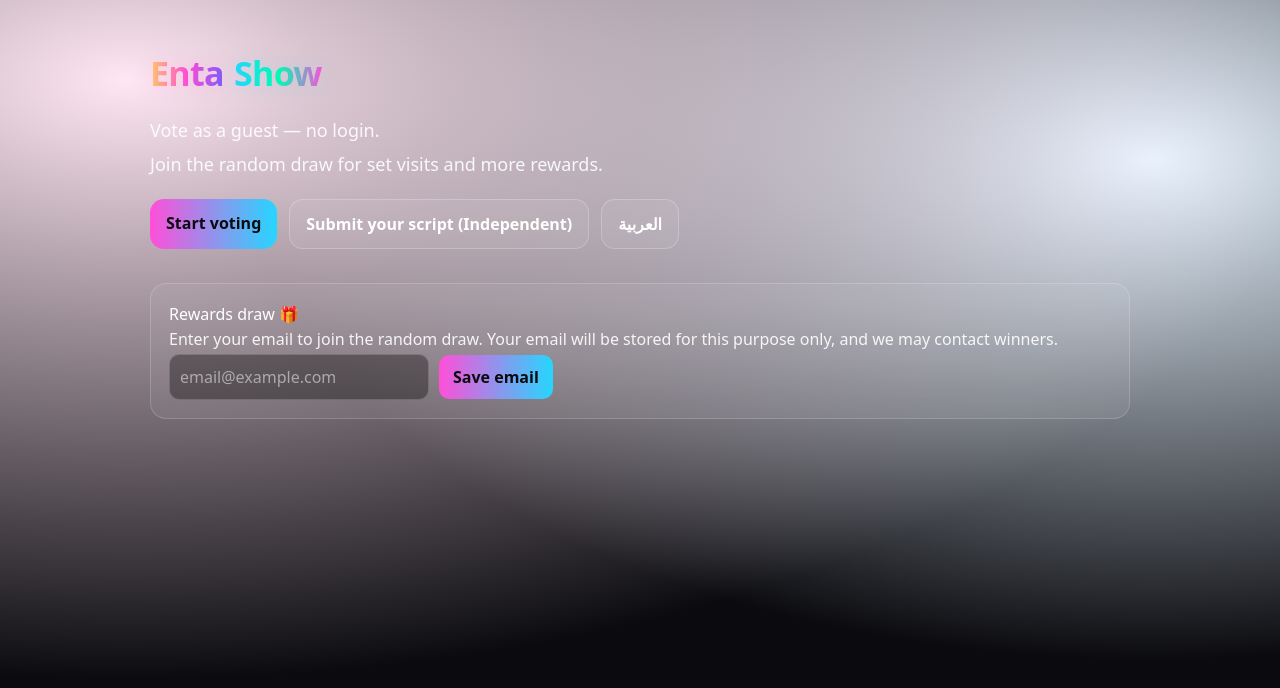
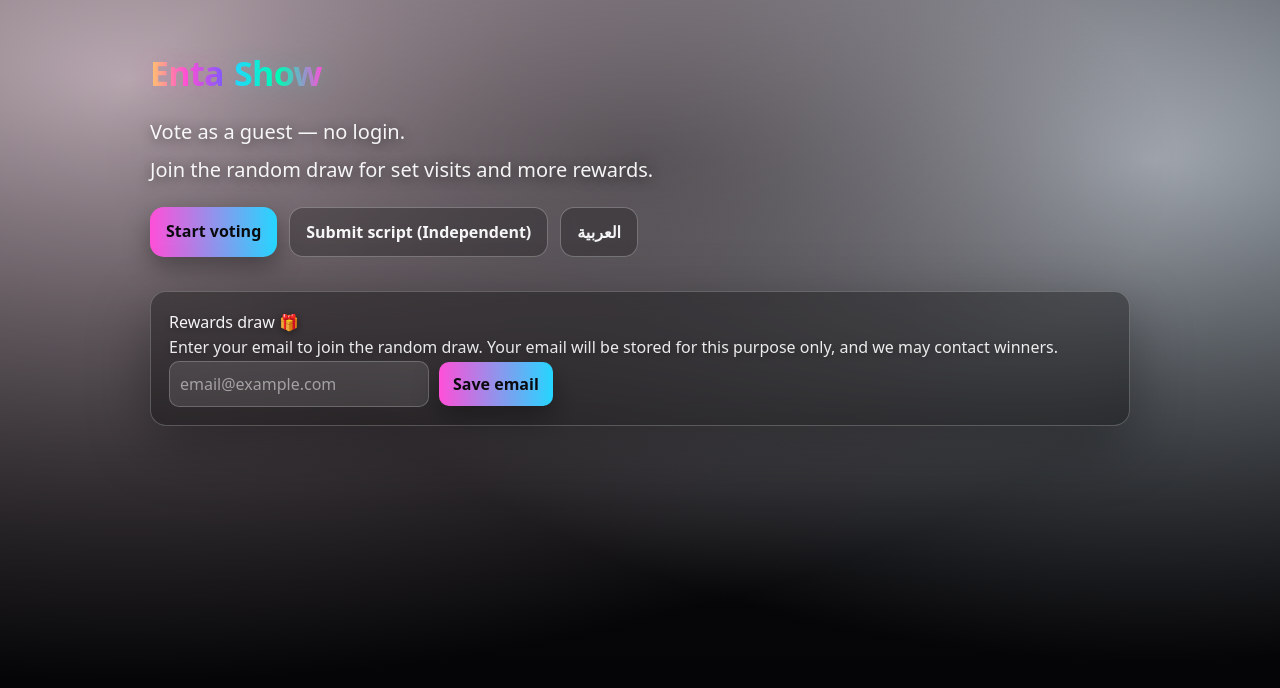
Before and after one commit to msabridevs/entashow, a Next.js app: page /en in a window 1280 px wide. Shown: the top 688 px of the page. Built offline with nearby package versions, Linux system fonts and the light colour scheme.

Commit message:
IP identifier and en visible

```diff
--- a/src/app/api/guest-vote/route.ts
+++ b/src/app/api/guest-vote/route.ts
@@ -1,20 +1,45 @@
+// src/app/api/guest-vote/route.ts
 import { NextResponse } from "next/server";
 import { createServerSupabaseClient } from "@/lib/supabase/server";
 
+function getClientIp(req: Request): string | null {
+  // Cloudflare (most reliable when orange-cloud proxy is ON)
+  const cf = req.headers.get("cf-connecting-ip");
+  if (cf) return cf.trim();
+
+  // Other common reverse-proxy headers
+  const xr = req.headers.get("x-real-ip");
+  if (xr) return xr.trim();
+
+  // Vercel / standard proxy header (may include multiple IPs)
+  const xff = req.headers.get("x-forwarded-for");
+  if (xff) return xff.split(",")[0].trim();
+
+  return null;
+}
+
 export async function POST(req: Request) {
   const { roundId, workId, fingerprint } = await req.json();
+
+  if (!roundId || !workId || !fingerprint) {
+    return new NextResponse("missing params", { status: 400 });
+  }
+
   const supabase = await createServerSupabaseClient();
-
-  const ip = req.headers.get("x-forwarded-for")?.split(",")[0] ?? null;
+  const ip = getClientIp(req);
 
   const { error } = await supabase.rpc("cast_guest_vote", {
     p_round_id: roundId,
     p_work_id: workId,
     p_fingerprint: fingerprint,
-    p_ip: ip,
+    p_ip: ip, // <-- IP is now captured and stored
   });
 
-  if (error) return new NextResponse("duplicate", { status: 409 });
+  // Duplicate vote (fingerprint or IP unique constraint) will land here
+  if (error) {
+    return new NextResponse("duplicate_or_failed", { status: 409 });
+  }
+
   return NextResponse.json({ ok: true });
 }
 
@@ -24,6 +49,10 @@ export async function DELETE(req: Request) {
   const workId = url.searchParams.get("workId");
   const fingerprint = url.searchParams.get("fingerprint");
 
+  if (!roundId || !workId || !fingerprint) {
+    return new NextResponse("missing params", { status: 400 });
+  }
+
   const supabase = await createServerSupabaseClient();
 
   const { error } = await supabase.rpc("revoke_guest_vote", {
@@ -32,6 +61,9 @@ export async function DELETE(req: Request) {
     p_fingerprint: fingerprint,
   });
 
-  if (error) return new NextResponse("failed", { status: 400 });
+  if (error) {
+    return new NextResponse("failed", { status: 400 });
+  }
+
   return NextResponse.json({ ok: true });
 }
--- a/src/app/en/page.tsx
+++ b/src/app/en/page.tsx
@@ -33,7 +33,7 @@ export default function EnglishHome() {
     });
 
     if (res.status === 409) return setMsg("This email is already registered.");
-    if (!res.ok) return setMsg("Failed. Please check your email.");
+    if (!res.ok) return setMsg("Failed to save. Please check your email.");
 
     setMsg("Saved for the draw 🎉");
     setEmail("");
@@ -49,14 +49,37 @@ export default function EnglishHome() {
           "radial-gradient(1200px 600px at 10% 10%, #ffe7f3, transparent), radial-gradient(900px 500px at 90% 20%, #e6f3ff, transparent), #0b0b0f",
         color: "#fff",
         fontFamily: "system-ui, Arial",
+        position: "relative",
+        overflow: "hidden",
       }}
     >
-      <div style={{ maxWidth: 980, margin: "0 auto" }}>
+      {/* Contrast overlay (fix readability) */}
+      <div
+        aria-hidden="true"
+        style={{
+          position: "absolute",
+          inset: 0,
+          background:
+            "radial-gradient(900px 420px at 50% 20%, rgba(0,0,0,0.32), transparent 60%), linear-gradient(to bottom, rgba(0,0,0,0.25), rgba(0,0,0,0.58))",
+          pointerEvents: "none",
+        }}
+      />
+
+      <div style={{ maxWidth: 980, margin: "0 auto", position: "relative" }}>
         <div style={{ marginBottom: 14 }}>
           <EntaShowLogo variant="en" />
         </div>
 
-        <p style={{ fontSize: 18, opacity: 0.9, lineHeight: 1.9, marginTop: 10 }}>
+        <p
+          style={{
+            fontSize: 20,
+            opacity: 1,
+            lineHeight: 1.9,
+            marginTop: 10,
+            color: "rgba(255,255,255,0.94)",
+            textShadow: "0 2px 12px rgba(0,0,0,0.55)",
+          }}
+        >
           Vote as a guest — no login.
           <br />
           Join the random draw for set visits and more rewards.
@@ -72,6 +95,7 @@ export default function EnglishHome() {
               color: "#0b0b0f",
               background: "linear-gradient(90deg, #ff4fd8, #25d6ff)",
               fontWeight: 800,
+              boxShadow: "0 10px 26px rgba(0,0,0,0.35)",
             }}
           >
             Start voting
@@ -83,13 +107,14 @@ export default function EnglishHome() {
               padding: "12px 16px",
               borderRadius: 14,
               textDecoration: "none",
-              color: "#fff",
-              border: "1px solid rgba(255,255,255,0.22)",
-              background: "rgba(255,255,255,0.06)",
-              fontWeight: 650,
+              color: "rgba(255,255,255,0.95)",
+              border: "1px solid rgba(255,255,255,0.28)",
+              background: "rgba(0,0,0,0.25)",
+              fontWeight: 700,
+              backdropFilter: "blur(10px)",
             }}
           >
-            Submit your script (Independent)
+            Submit script (Independent)
           </a>
 
           <a
@@ -98,28 +123,47 @@ export default function EnglishHome() {
               padding: "12px 16px",
               borderRadius: 14,
               textDecoration: "none",
-              color: "#fff",
-              border: "1px solid rgba(255,255,255,0.22)",
-              background: "rgba(255,255,255,0.06)",
-              fontWeight: 650,
+              color: "rgba(255,255,255,0.95)",
+              border: "1px solid rgba(255,255,255,0.28)",
+              background: "rgba(0,0,0,0.25)",
+              fontWeight: 700,
+              backdropFilter: "blur(10px)",
             }}
           >
             العربية
           </a>
         </div>
 
+        {/* Rewards email card */}
         <section
           style={{
             marginTop: 34,
             padding: 18,
             borderRadius: 16,
-            border: "1px solid rgba(255,255,255,0.18)",
-            background: "rgba(255,255,255,0.06)",
-            backdropFilter: "blur(10px)",
+            border: "1px solid rgba(255,255,255,0.22)",
+            background: "rgba(0,0,0,0.35)",
+            backdropFilter: "blur(12px)",
+            boxShadow: "0 18px 60px rgba(0,0,0,0.35)",
           }}
         >
-          <h3 style={{ marginTop: 0 }}>Rewards draw 🎁</h3>
-          <p style={{ opacity: 0.9, lineHeight: 1.7 }}>
+          <h3
+            style={{
+              marginTop: 0,
+              color: "rgba(255,255,255,0.95)",
+              textShadow: "0 2px 10px rgba(0,0,0,0.45)",
+            }}
+          >
+            Rewards draw 🎁
+          </h3>
+
+          <p
+            style={{
+              opacity: 1,
+              lineHeight: 1.7,
+              color: "rgba(255,255,255,0.90)",
+              textShadow: "0 2px 10px rgba(0,0,0,0.45)",
+            }}
+          >
             Enter your email to join the random draw.
             Your email will be stored for this purpose only, and we may contact winners.
           </p>
@@ -133,11 +177,13 @@ export default function EnglishHome() {
                 minWidth: 260,
                 padding: 10,
                 borderRadius: 10,
-                border: "1px solid rgba(255,255,255,0.18)",
-                background: "rgba(0,0,0,0.35)",
+                border: "1px solid rgba(255,255,255,0.22)",
+                background: "rgba(255,255,255,0.10)",
                 color: "#fff",
+                outline: "none",
               }}
             />
+
             <button
               onClick={saveEmail}
               style={{
@@ -145,16 +191,17 @@ export default function EnglishHome() {
                 borderRadius: 10,
                 border: "none",
                 cursor: "pointer",
-                fontWeight: 800,
+                fontWeight: 900,
                 background: "linear-gradient(90deg, #ff4fd8, #25d6ff)",
                 color: "#0b0b0f",
+                boxShadow: "0 10px 26px rgba(0,0,0,0.35)",
               }}
             >
               Save email
             </button>
           </div>
 
-          {msg && <p style={{ marginTop: 10 }}>{msg}</p>}
+          {msg && <p style={{ marginTop: 10, color: "rgba(255,255,255,0.92)" }}>{msg}</p>}
         </section>
       </div>
     </main>
```
